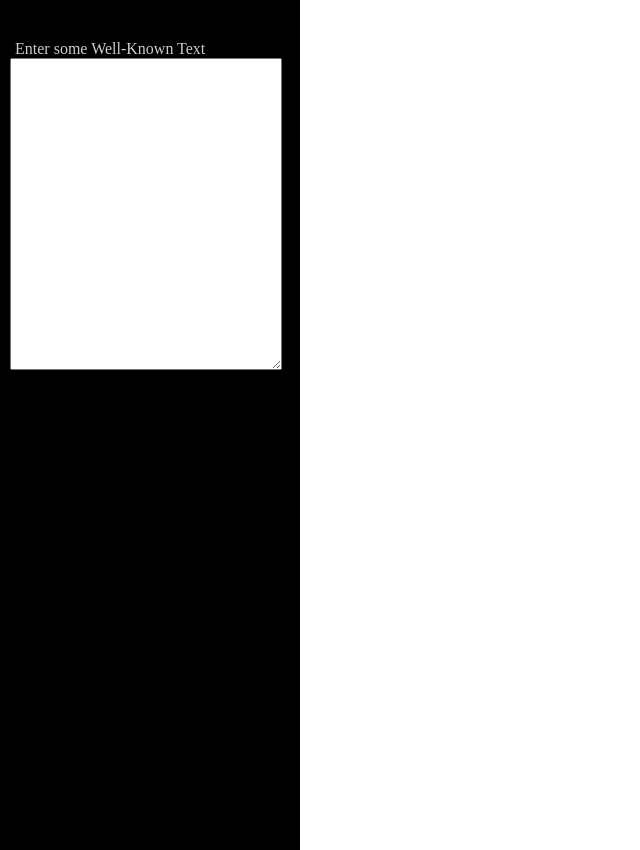
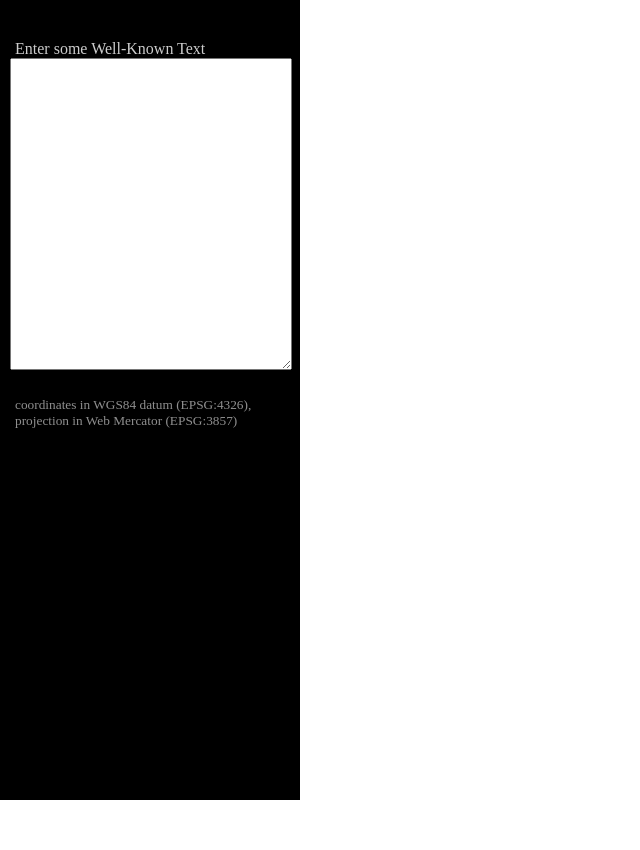
Before and after one commit to stevekirks/openlayers-wkt-viewer, a website: page index.html in a window 1280 px wide. Shown: the whole page, without its empty margins (0-640 px from the left). After the commit the page ends 800 px from the top, so only its background shows below. Drawn offline with Linux system fonts and the light colour scheme.

Commit message:
Add projection note

```diff
--- a/index.html
+++ b/index.html
@@ -19,7 +19,8 @@
 
     #sidebar {
       height: 100%;
-      width: 280px;
+      width: 300px;
+      box-sizing: border-box;
       float: left;
       padding: 40px 10px 10px 10px;
       color: rgb(204, 204, 204);
@@ -28,12 +29,17 @@
 
     #inWkt {
       padding: 5px;
-      width: 260px;
+      width: 270px;
     }
     #sidebar label {
       padding: 5px;
-      width: 260px;
+      width: 270px;
       color: rgb(204, 204, 204);
+    }
+    #sidebar small {
+      display: block;
+      padding: 5px;
+      color: rgb(143, 143, 143);
     }
   </style>
 </head>
@@ -43,6 +49,8 @@
     <label>Enter some Well-Known Text</label>
     <textarea id="inWkt" rows="20"></textarea>
     <label id="lblInfo"></label>
+    <br/>
+    <small>coordinates in WGS84 datum (EPSG:4326), projection in Web Mercator (EPSG:3857)</small>
   </div>
   <div id="map"></div>
   <script src="./main.js"></script>
```
